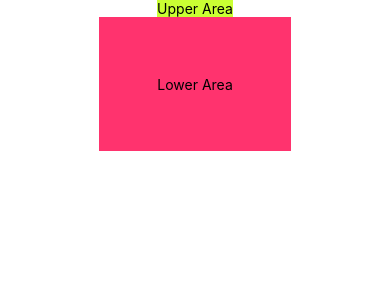
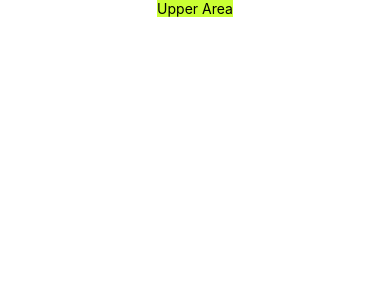
Before and after one commit to akramongitnp/buddy_UI, a React Native app: screen / in a window 390 px wide. Shown: the top 300 px of the page. Built offline with nearby package versions, Linux system fonts and the light colour scheme.

Commit message:
android folder issue fixed but blank screen still.

```diff
--- a/screens/user_dashboard.js
+++ b/screens/user_dashboard.js
@@ -1,14 +1,11 @@
 import React from "react";
-import { StyleSheet,View, Text } from "react-native"
+import { StyleSheet,View, Text, SafeAreaView } from "react-native"
 
 export default function user_dashboard() {
     return(
         <View style={styles.container}>
             <View style={styles.upper_area}>
                 <Text>Upper Area</Text>
-            </View>
-            <View style={styles.lower_area}>
-                <Text>Lower Area</Text>
             </View>
         </View>
     )
@@ -27,6 +24,6 @@ const styles = StyleSheet.create({
     },
     lower_area: {
         backgroundColor: "#FF336E",
-        padding: "15%"
+        height: "30%"
     }
 })
```
